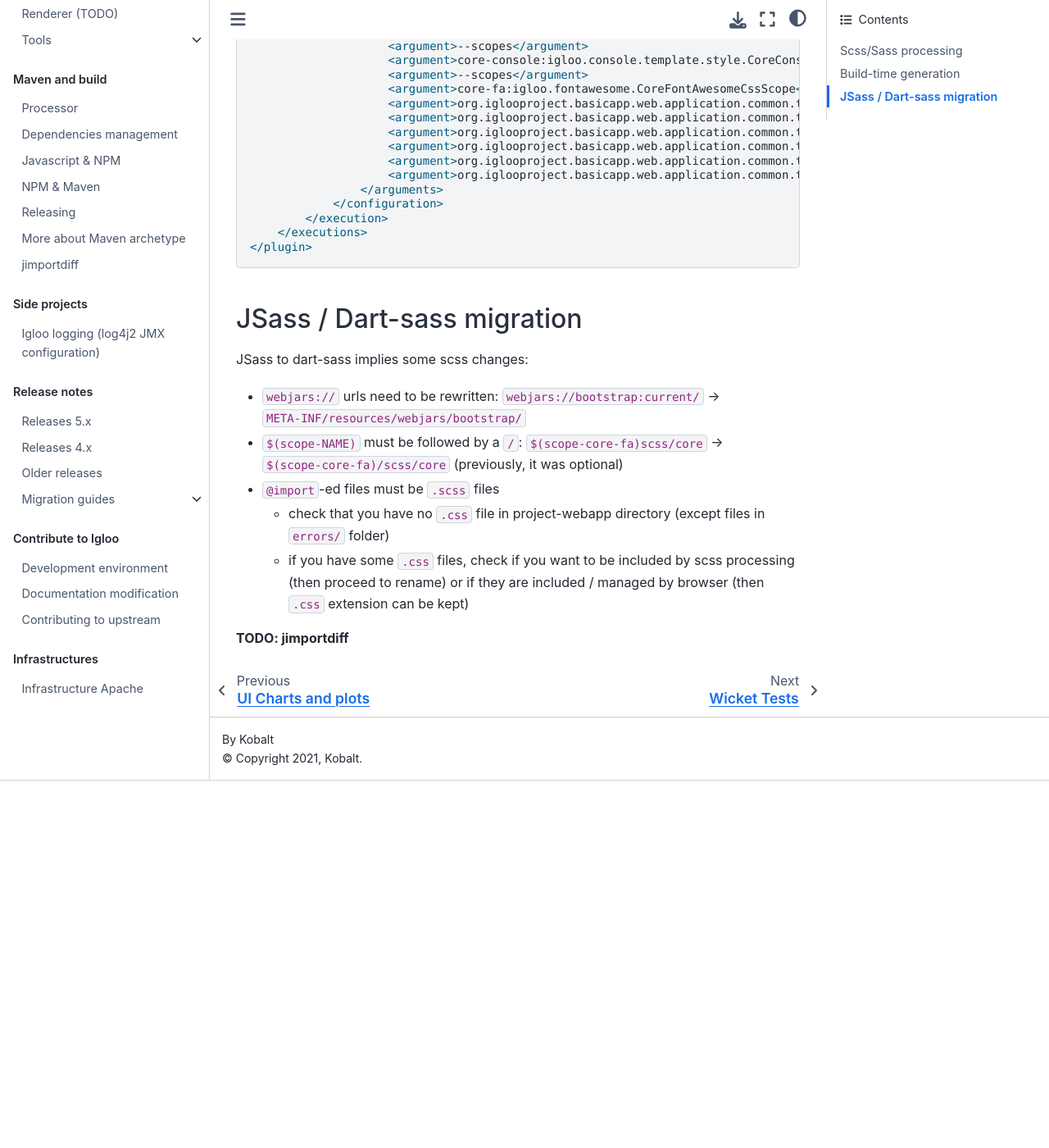
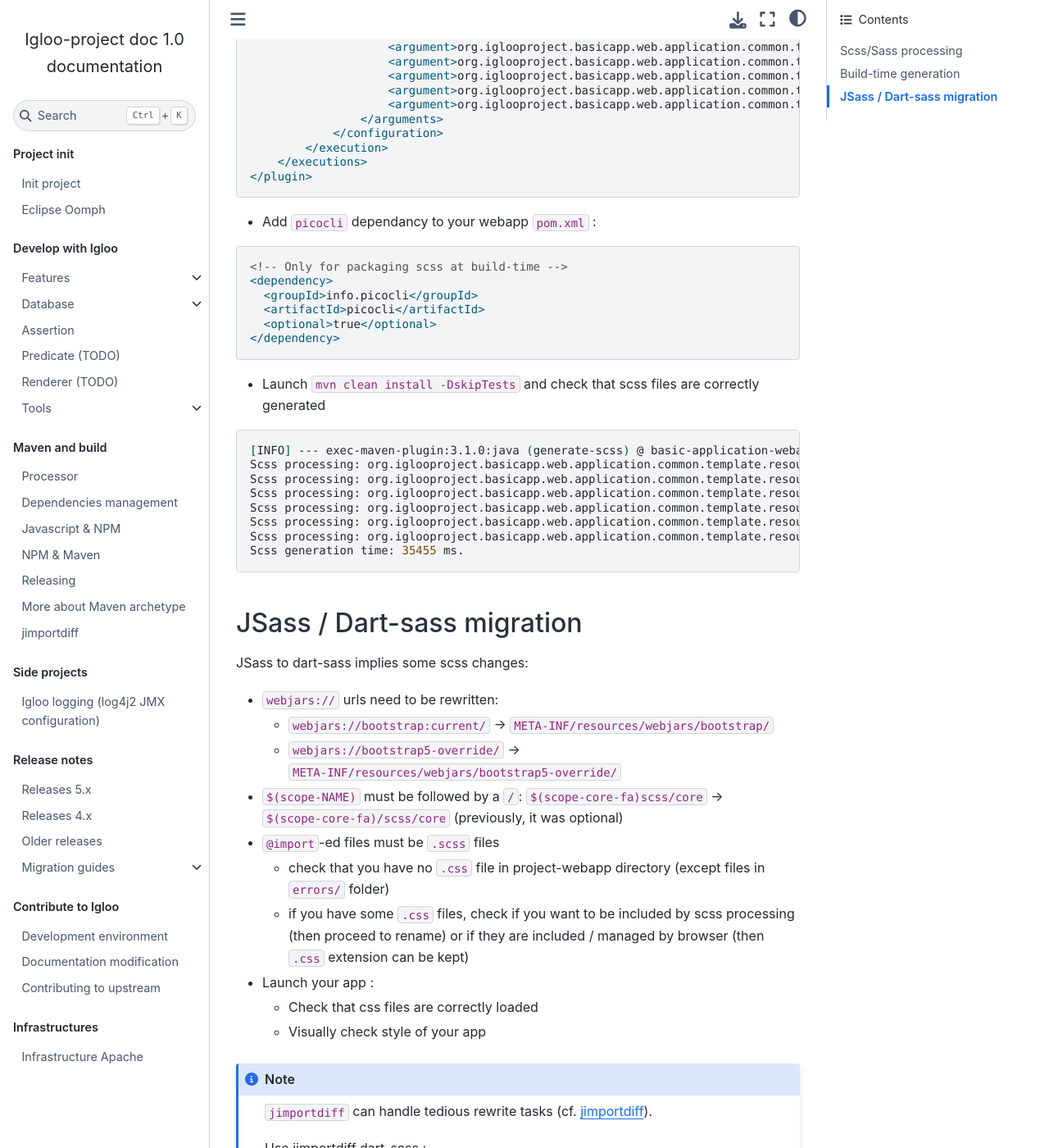
Before and after one commit to igloo-project/igloo-doc, a Sphinx documentation site: the page built from source/usage/howtos/scss.md, in a window 1280 px wide and 1400 px high, scrolled down 1467 px. Shown: the whole window at 82% size. Built offline with Sphinx 7.4.7 and the Sphinx Book theme 1.1.4, drawn with Linux system fonts in a browser that asks for light colours; before the commit the page ends 2419 px from its top, so only the background shows below that; some of the changed text lies outside the part shown.

Commit message:
Changelog 5.4.0

````diff
--- a/source/usage/howtos/scss.md
+++ b/source/usage/howtos/scss.md
@@ -1,10 +1,6 @@
 (scss)=
 
 # Scss/Sass processing
-
-```{warning}
-Some feature are not yet released.
-```
 
 ## Scss/Sass processing
 
@@ -25,6 +21,7 @@
 * Inherit `ScssResourceReference` to implement your wicket stylesheet
   `ResourceReference`
 
+(scss-build-time-generation)=
 
 ## Build-time generation
 
@@ -43,7 +40,8 @@
 You can use `ScssMain` java main program with `exec-maven-plugin` to generate
 the expected files.
 
-Here is an example. You need to customize scopes and target Scss files.
+* Add `plugin` markup to your webapp `pom.xml`.
+Here is an example, you need to customize scopes and target Scss files.
 
 ```xml
 <plugin>
@@ -81,16 +79,61 @@
 </plugin>
 ```
 
+* Add `picocli` dependancy to your webapp `pom.xml` :
+
+```xml
+<!-- Only for packaging scss at build-time -->
+<dependency>
+  <groupId>info.picocli</groupId>
+  <artifactId>picocli</artifactId>
+  <optional>true</optional>
+</dependency>
+```
+
+* Launch `mvn clean install -DskipTests` and check that scss files are correctly
+generated
+
+```bash
+[INFO] --- exec-maven-plugin:3.1.0:java (generate-scss) @ basic-application-webapp ---
+Scss processing: org.iglooproject.basicapp.web.application.common.template.resources.styles.application.application.applicationadvanced.StylesScssResourceReference:styles.scss -> /home/cbaffertbuivan/git/igloo-parent/basic-application/basic-application-webapp/target/classes/igloo-static-scss/c9aa9b01f1b948961aa50745ba2bdb12a45ca1f07fc9116c598807c004c9224a.css (12140 ms.)
+Scss processing: org.iglooproject.basicapp.web.application.common.template.resources.styles.application.application.applicationbasic.StylesScssResourceReference:styles.scss -> /home/cbaffertbuivan/git/igloo-parent/basic-application/basic-application-webapp/target/classes/igloo-static-scss/05f150ec91c975a1ccc21ce410e0ea88e28c880a5eb74c5d932d8794a68a4b81.css (6770 ms.)
+Scss processing: org.iglooproject.basicapp.web.application.common.template.resources.styles.application.console.console.ConsoleScssResourceReference:console.scss -> /home/cbaffertbuivan/git/igloo-parent/basic-application/basic-application-webapp/target/classes/igloo-static-scss/f67eca564bdf215846e66fc79e903268ca9ce3079ebb25bdecbefcb562ca7a52.css (5441 ms.)
+Scss processing: org.iglooproject.basicapp.web.application.common.template.resources.styles.notification.NotificationScssResourceReference:notification.scss -> /home/cbaffertbuivan/git/igloo-parent/basic-application/basic-application-webapp/target/classes/igloo-static-scss/f9eaa28a16432525b6c155f9a48f8d53ad007f883d083aadcecb7f6aa02f91d9.css (1745 ms.)
+Scss processing: org.iglooproject.basicapp.web.application.common.template.resources.styles.application.console.consoleaccess.ConsoleAccessScssResourceReference:console-access.scss -> /home/cbaffertbuivan/git/igloo-parent/basic-application/basic-application-webapp/target/classes/igloo-static-scss/e11f85f307ccff1495e99fc939ce52558ee7843282f80c3af1d6346d490aea6c.css (4665 ms.)
+Scss processing: org.iglooproject.basicapp.web.application.common.template.resources.styles.application.application.applicationaccess.ApplicationAccessScssResourceReference:application-access.scss -> /home/cbaffertbuivan/git/igloo-parent/basic-application/basic-application-webapp/target/classes/igloo-static-scss/f36f9ed59aea49965889043f1e368168d0165e3b4e60f213b76746af9abdabd2.css (4388 ms.)
+Scss generation time: 35455 ms.
+
+```
+
 (scss-migration)=
 
 ## JSass / Dart-sass migration
 
 JSass to dart-sass implies some scss changes:
 
-* `webjars://` urls need to be rewritten: `webjars://bootstrap:current/` -> `META-INF/resources/webjars/bootstrap/`
+* `webjars://` urls need to be rewritten:
+  * `webjars://bootstrap:current/` -> `META-INF/resources/webjars/bootstrap/`
+  * `webjars://bootstrap5-override/` -> `META-INF/resources/webjars/bootstrap5-override/`
 * `$(scope-NAME)` must be followed by a `/`: `$(scope-core-fa)scss/core` -> `$(scope-core-fa)/scss/core` (previously, it was optional)
 * `@import`-ed files must be `.scss` files
   * check that you have no `.css` file in project-webapp directory (except files in `errors/` folder)
   * if you have some `.css` files, check if you want to be included by scss processing (then proceed to rename) or if they are included / managed by browser (then `.css` extension can be kept)
+* Launch your app :
+  * Check that css files are correctly loaded
+  * Visually check style of your app
 
-**TODO: jimportdiff**
+```{note}
+
+`jimportdiff` can handle tedious rewrite tasks (cf. {ref}`jimportdiff`).
+
+Use jimportdiff dart-scss :
+
+* scss: rename webjars URLs :
+  * `webjars://*:current/` -> `META-INF/resources/webjars/*/`
+  * `webjars://*` -> `META-INF/resources/webjars/*`
+* scss: rename `$(scope-*)scss/core` -> `$(scope-*)/scss/core`
+
+
+```bash
+pipenv run ./jimportdiff dart-sass
+```
````
Also changed, not shown: source/release-notes/releases-5.x.md (+5 -1 lines).
